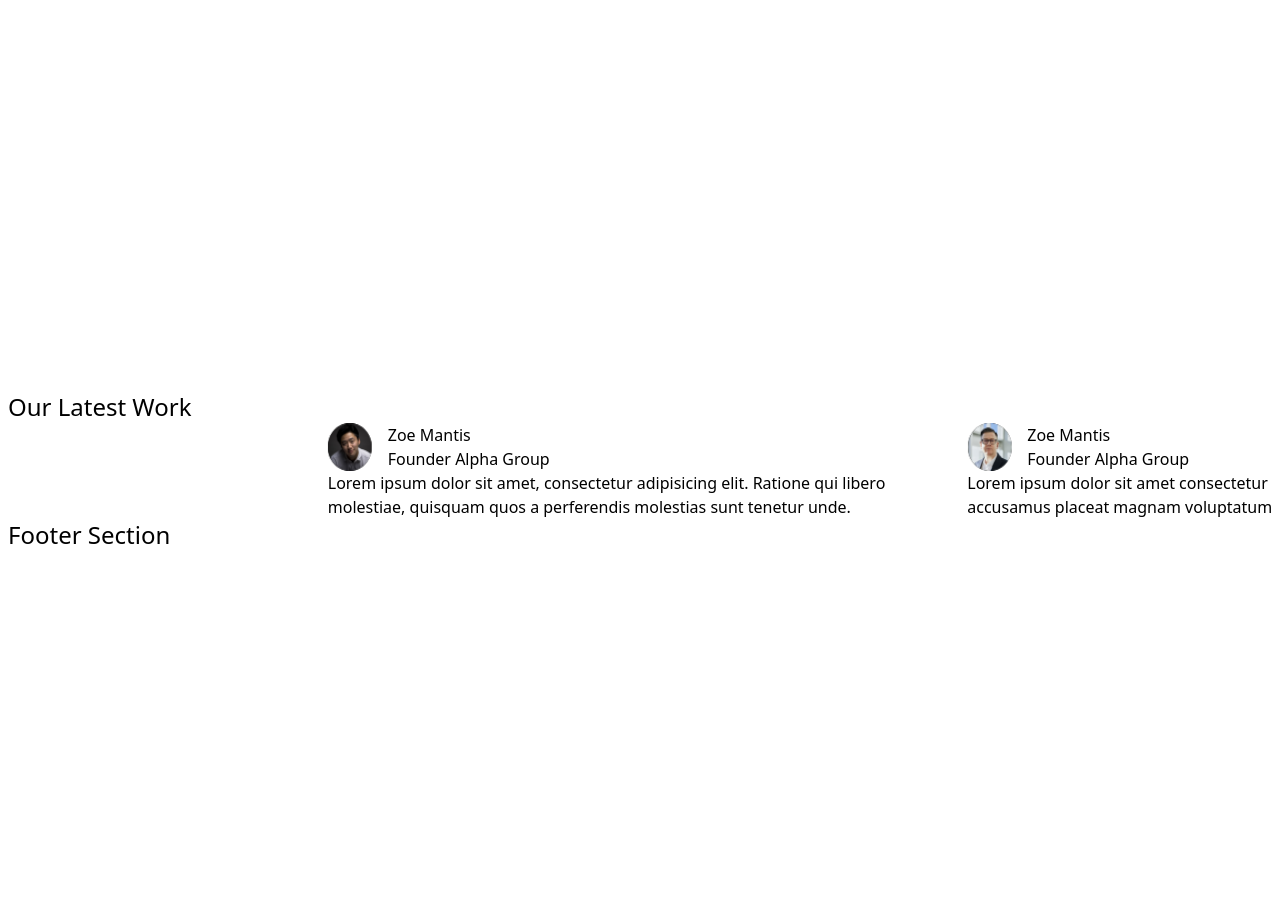
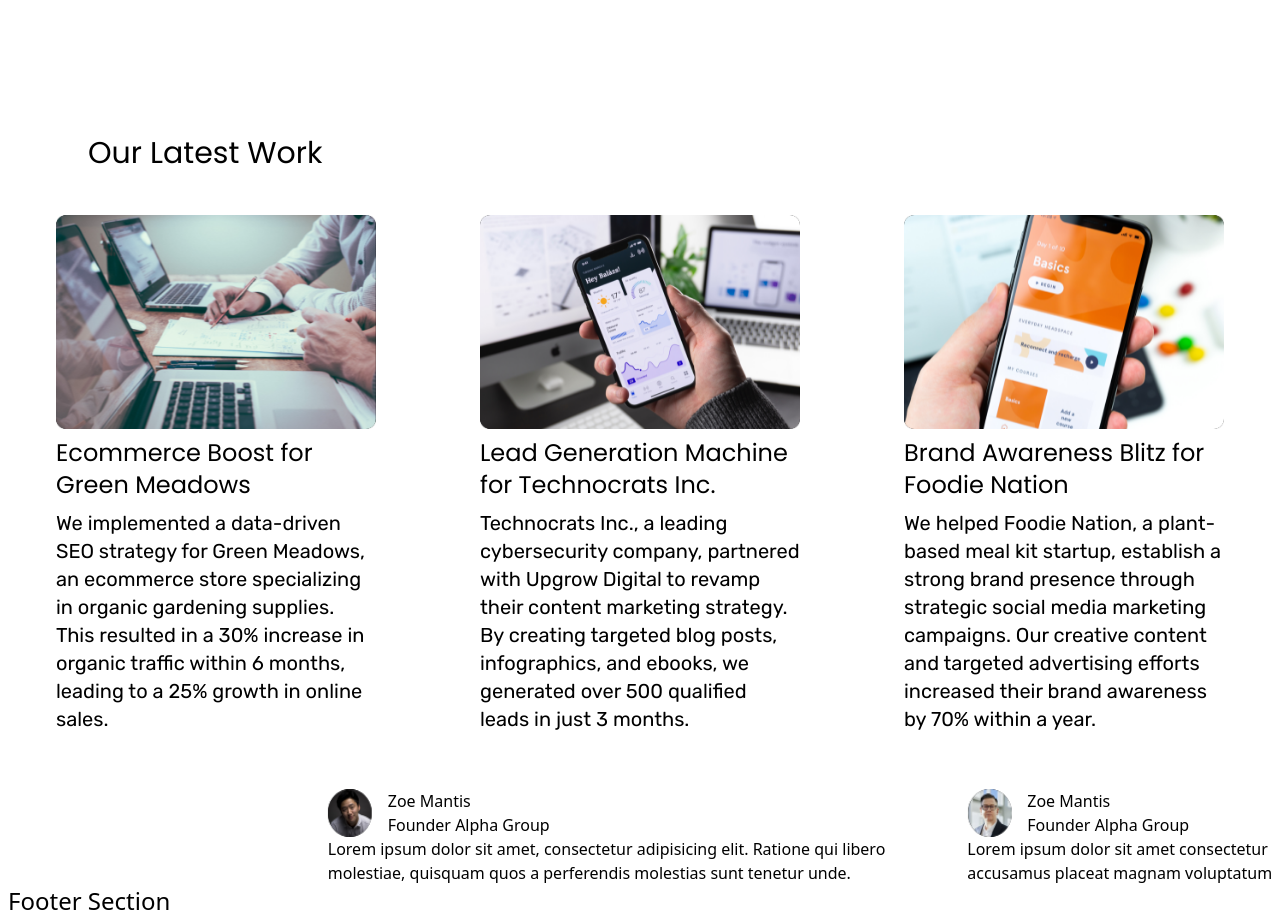
Before and after one commit to shakiltha/digital-service-agency-landing_page, a React (Vite) app: page / in a window 1280 px wide. Shown: the part 2400-3317 px from the top of the page. Before the commit the page ends 2951 px from the top, so only its background shows below. Built offline with nearby package versions, Linux system fonts and the light colour scheme.

Commit message:
OurLatestWork section for all screen complete

```diff
--- a/src/components/OurLatestWork.jsx
+++ b/src/components/OurLatestWork.jsx
@@ -1,7 +1,51 @@
+import img1 from "../assets/Image.png";
+import img2 from "../assets/Image-1.png";
+import img3 from "../assets/Image-2.png";
+
 const OurLatestWork = () => {
   return (
-    <div className="mt-96">
-      <h2 className="text-2xl">Our Latest Work</h2>
+    <div className="my-4 lg:mt-32">
+      <h2 className="poppins text-2xl lg:text-3xl my-4 lg:my-1 md:text-center lg:text-left xl:ml-20">
+        Our Latest Work
+      </h2>
+      <div className="lg:flex lg:gap-2 lg:justify-center lg:items-center">
+        <section className="my-4 md:w-[30rem] lg:w-[20rem] md:mx-auto">
+          <img src={img1} className="md:mx-auto" alt="" />
+          <h5 className="poppins text-xl lg:text-2xl my-2 md:text-center lg:text-left">
+            Ecommerce Boost for Green Meadows
+          </h5>
+          <p className="rubik lg:text-xl md:text-center lg:text-left">
+            We implemented a data-driven SEO strategy for Green Meadows, an
+            ecommerce store specializing in organic gardening supplies. This
+            resulted in a 30% increase in organic traffic within 6 months,
+            leading to a 25% growth in online sales.
+          </p>
+        </section>
+        <section className="my-10 md:w-[30rem] lg:w-[20rem] md:mx-auto">
+          <img src={img2} alt="" className="mx-auto" />
+          <h5 className="poppins text-xl lg:text-2xl my-2 md:text-center lg:text-left">
+            Lead Generation Machine for Technocrats Inc.
+          </h5>
+          <p className="rubik lg:text-xl md:text-center lg:text-left">
+            Technocrats Inc., a leading cybersecurity company, partnered with
+            Upgrow Digital to revamp their content marketing strategy. By
+            creating targeted blog posts, infographics, and ebooks, we generated
+            over 500 qualified leads in just 3 months.
+          </p>
+        </section>
+        <section className="md:w-[30rem] lg:w-[20rem] mx-auto">
+          <img src={img3} alt="" className="mx-auto" />
+          <h5 className="poppins text-xl lg:text-2xl my-2 md:text-center lg:text-left">
+            Brand Awareness Blitz for Foodie Nation
+          </h5>
+          <p className="rubik lg:text-xl md:text-center lg:text-left">
+            We helped Foodie Nation, a plant-based meal kit startup, establish a
+            strong brand presence through strategic social media marketing
+            campaigns. Our creative content and targeted advertising efforts
+            increased their brand awareness by 70% within a year.
+          </p>
+        </section>
+      </div>
     </div>
   );
 };
```
